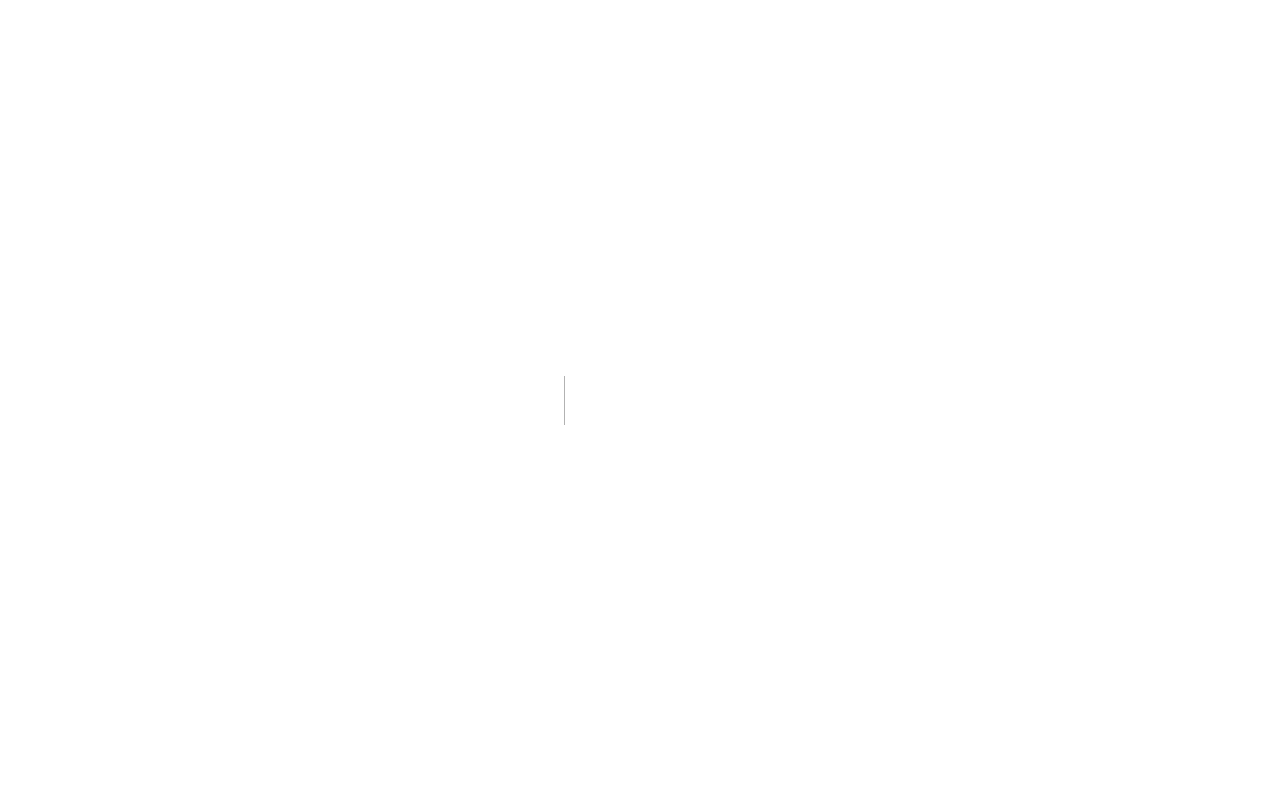
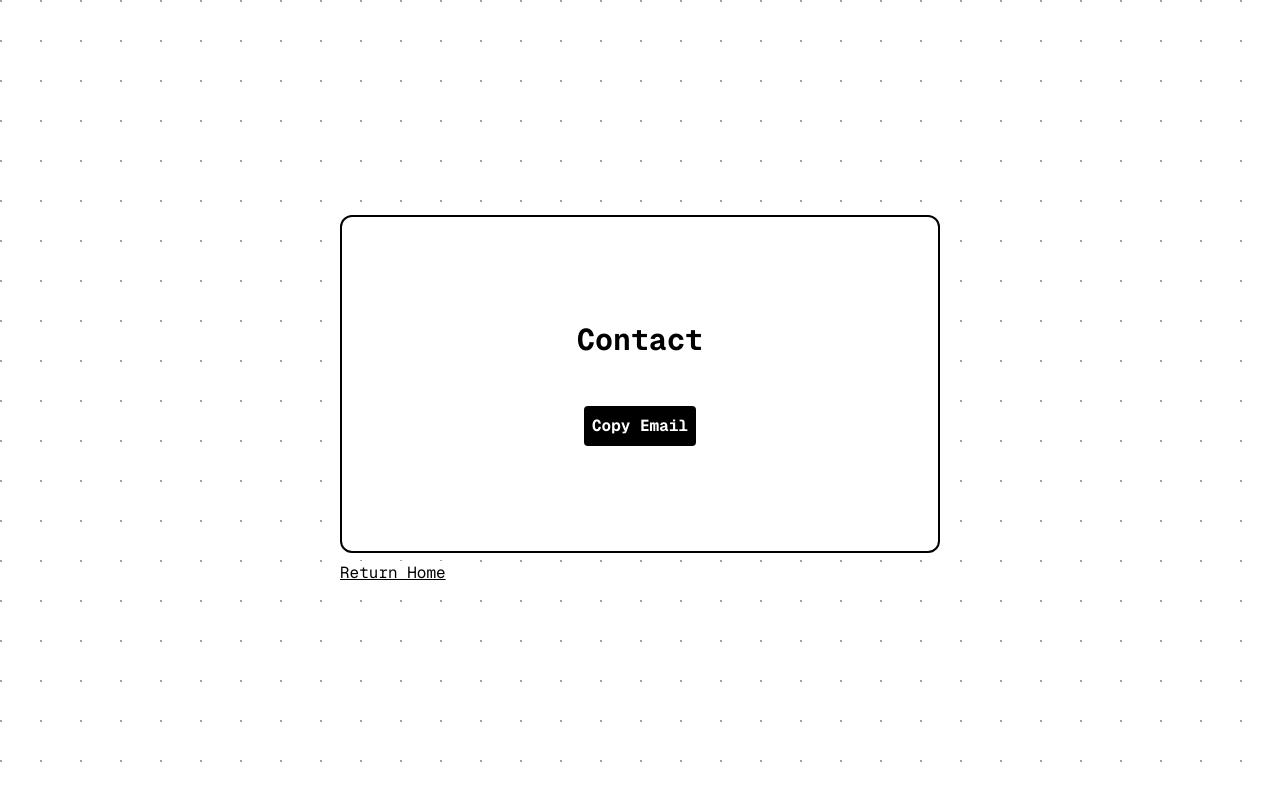
Before and after one commit to Lermatroid/site-legacy, a Next.js app: page /contact in a window 1280 px wide. Before the commit this address had no page. Built offline with nearby package versions, Linux system fonts and the light colour scheme.

Commit message:
Fix typos and other things

```diff
--- a/package.json
+++ b/package.json
@@ -21,16 +21,20 @@
     "geist": "^1.3.0",
     "lucide-react": "^0.365.0",
     "next": "14.1.4",
+    "next-themes": "^0.3.0",
     "postprocessing": "^6.35.3",
     "react": "^18",
+    "react-confetti": "^6.1.0",
     "react-dom": "^18",
     "react-draggable": "^4.4.6",
     "react-type-animation": "^3.2.0",
     "react-wrap-balancer": "^1.1.0",
     "simplex-noise": "^4.0.1",
+    "sonner": "^1.4.41",
     "tailwind-merge": "^2.2.2",
     "tailwindcss-animate": "^1.0.7",
-    "three": "^0.163.0"
+    "three": "^0.163.0",
+    "usehooks-ts": "^3.1.0"
   },
   "devDependencies": {
     "@types/node": "^20",
--- /dev/null
+++ b/src/app/contact/page.tsx
@@ -0,0 +1,54 @@
+"use client";
+
+import { useWindowSize } from "usehooks-ts";
+import { useState } from "react";
+import Confetti from "react-confetti";
+import { toast } from "sonner";
+import Link from "next/link";
+
+const email = "hi@liam.so";
+
+export default function Page() {
+	const [showConfetti, setShowConfetti] = useState(false);
+	const { width = 0, height = 0 } = useWindowSize();
+
+	function copyEmail() {
+		navigator.clipboard.writeText(email);
+		toast("Email copied to clipboard!");
+		setShowConfetti(true);
+	}
+
+	return (
+		<>
+			{showConfetti && (
+				<Confetti
+					className="grayscale"
+					onConfettiComplete={() => setShowConfetti(false)}
+					recycle={false}
+					run={showConfetti}
+					numberOfPieces={200}
+					width={width}
+					height={height}
+				/>
+			)}
+			<main className="min-h-screen w-screen dotBg flex flex-col items-center justify-center text-black">
+				<div className="aspect-video max-w-[600px] w-full bg-white border-black border-2 rounded-xl flex flex-col items-center justify-center">
+					<h1 className="font-gmono font-bold text-3xl pb-12">Contact</h1>
+					<div className="flex items-center gap-x-2 ">
+						<button
+							onClick={copyEmail}
+							className="bg-black text-white font-gmono text-md rounded py-2 px-2 font-bold"
+						>
+							Copy Email
+						</button>
+					</div>
+				</div>
+				<div className="text-black font-gmono flex items-start w-full max-w-[600px] pt-2">
+					<Link href={"/"} className="underline cursor-pointer bg-white">
+						Return Home
+					</Link>
+				</div>
+			</main>
+		</>
+	);
+}
--- a/src/app/globals.css
+++ b/src/app/globals.css
@@ -24,3 +24,10 @@ body::before {
 	pointer-events: none;
 	z-index: -1;
 }
+
+.dotBg {
+	background: white;
+	background-image: radial-gradient(#a3a3a3 1px, transparent 0);
+	background-size: 40px 40px;
+	background-position: -19px -19px;
+}
--- a/src/app/layout.tsx
+++ b/src/app/layout.tsx
@@ -2,6 +2,7 @@ import type { Metadata } from "next";
 import { GeistSans } from "geist/font/sans";
 import { GeistMono } from "geist/font/mono";
 import "./globals.css";
+import { Toaster } from "@/components/ui/sonner";
 
 export const metadata: Metadata = {
 	title: "Liam Murray",
@@ -16,6 +17,7 @@ export default function RootLayout({
 		<html lang="en">
 			<body className={`${GeistSans.variable} ${GeistMono.variable} text-white`}>
 				{children}
+				<Toaster />
 			</body>
 		</html>
 	);
--- a/src/app/page.tsx
+++ b/src/app/page.tsx
@@ -9,10 +9,16 @@ export default function Home() {
 	return (
 		<>
 			<main className="relative min-h-screen font-gsans">
-				<div className="absolute flex justify-around items-center font-gmono w-[325px] h-[50px] bg-black border-white border rounded-full top-5 left-5 px-5">
-					<Link href="/projects">Projects</Link>
-					<Link href="/about">About</Link>
-					<Link href="/contact">Contact</Link>
+				<div className="absolute z-50 flex justify-around items-center font-gmono w-[325px] h-[50px] bg-black border-white border rounded-full top-5 left-5 px-5">
+					<Link href="/#projects" className="cursor-pointer hover:underline">
+						Projects
+					</Link>
+					<Link href="/#about" className="cursor-pointer hover:underline">
+						About
+					</Link>
+					<Link href="/contact" className="cursor-pointer hover:underline">
+						Contact
+					</Link>
 				</div>
 				<div className="absolute flex flex-col justify-center gap-y-2 top-[50%] right-0 w-[40vw] h-[50vh]">
 					<h1 className="text-6xl font-black font-gmono">Liam Murray</h1>
@@ -20,7 +26,7 @@ export default function Home() {
 				</div>
 				<Wave />
 			</main>
-			<section className="h-screen w-screen p-10">
+			<section className="h-screen w-screen p-10" id="about">
 				<div className="w-full h-full p-10 pt-80 pb-40 flex flex-col justify-center gap-y-10">
 					<h1 className="font-gmono font-black text-white text-8xl">About</h1>
 					<div className="grid grid-cols-2 w-full gap-x-4">
@@ -29,7 +35,7 @@ export default function Home() {
 								Hey there!
 								<br />
 								<br />
-								My name's Liam. I'm a sofware enginner based out of San Antonio. I'm
+								My name's Liam. I'm a sofware engineer based out of San Antonio. I'm
 								currently studying Computer Science at the University of Texas at
 								San Antonio while working on the side as a freelance software
 								engineer. During my freetime I enjoy playing games, working on side
--- a/src/components/ProjectsViewer.tsx
+++ b/src/components/ProjectsViewer.tsx
@@ -86,7 +86,10 @@ export default function ProjectsViewer() {
 				<div className="bg-neutral-400 h-full w-full"></div>
 				<div className="bg-neutral-200 h-full w-full"></div>
 			</div>
-			<section className="min-h-screen w-screen bg-white overflow-hidden relative px-20 py-40 text-black">
+			<section
+				className="min-h-screen w-screen bg-white overflow-hidden relative px-20 py-40 text-black"
+				id="projects"
+			>
 				<h1 className="font-gsans font-black text-black text-8xl">Experience</h1>
 				<p className="font-gmono pt-5 text-xl">
 					Various <span className="bg-black text-white p-1">places</span> and{" "}
--- /dev/null
+++ b/src/components/ui/sonner.tsx
@@ -0,0 +1,31 @@
+"use client"
+
+import { useTheme } from "next-themes"
+import { Toaster as Sonner } from "sonner"
+
+type ToasterProps = React.ComponentProps<typeof Sonner>
+
+const Toaster = ({ ...props }: ToasterProps) => {
+  const { theme = "system" } = useTheme()
+
+  return (
+    <Sonner
+      theme={theme as ToasterProps["theme"]}
+      className="toaster group"
+      toastOptions={{
+        classNames: {
+          toast:
+            "group toast group-[.toaster]:bg-white group-[.toaster]:text-neutral-950 group-[.toaster]:border-neutral-200 group-[.toaster]:shadow-lg dark:group-[.toaster]:bg-neutral-950 dark:group-[.toaster]:text-neutral-50 dark:group-[.toaster]:border-neutral-800",
+          description: "group-[.toast]:text-neutral-500 dark:group-[.toast]:text-neutral-400",
+          actionButton:
+            "group-[.toast]:bg-neutral-900 group-[.toast]:text-neutral-50 dark:group-[.toast]:bg-neutral-50 dark:group-[.toast]:text-neutral-900",
+          cancelButton:
+            "group-[.toast]:bg-neutral-100 group-[.toast]:text-neutral-500 dark:group-[.toast]:bg-neutral-800 dark:group-[.toast]:text-neutral-400",
+        },
+      }}
+      {...props}
+    />
+  )
+}
+
+export { Toaster }
--- a/tailwind.config.ts
+++ b/tailwind.config.ts
@@ -10,13 +10,6 @@ const config = {
 	],
 	prefix: "",
 	theme: {
-		container: {
-			center: true,
-			padding: "2rem",
-			screens: {
-				"2xl": "1400px",
-			},
-		},
 		extend: {
 			keyframes: {
 				"accordion-down": {
```
Also changed, not shown: 1 other file (tests, documents, lock files or other folders).
